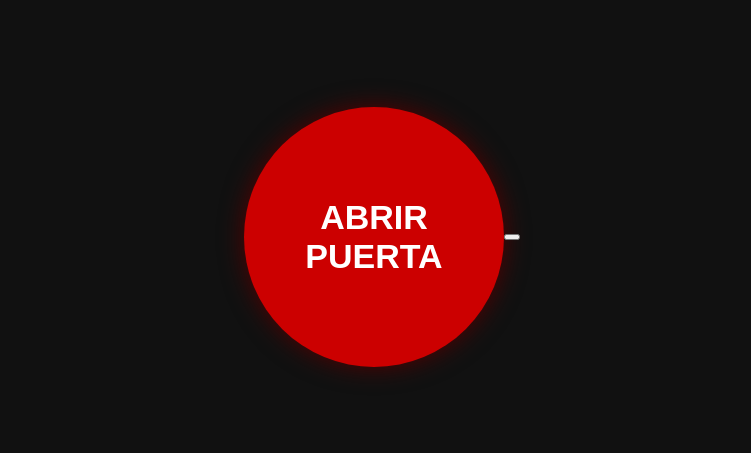
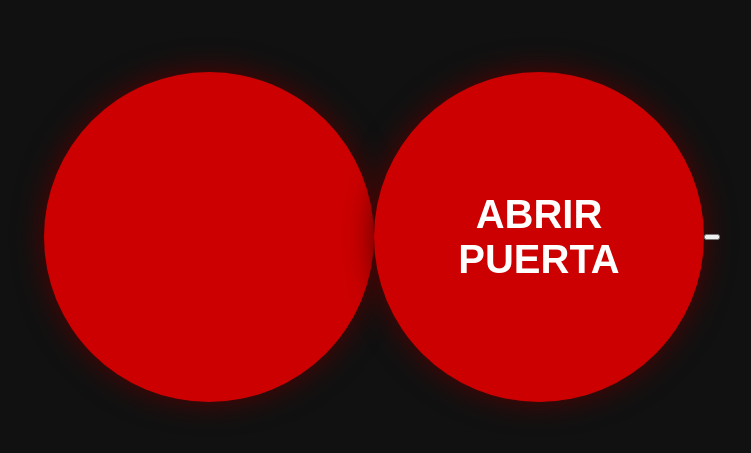
Before and after one commit to fer9dj/Cerradura1, a plain HTML site: page index.html in a window 1280 px wide. Shown: the part 163-616 px from the top of the page, without its empty margins (258-1009 px from the left). Drawn offline with Linux system fonts and the light colour scheme.

Commit message:
Update index.html

```diff
--- a/index.html
+++ b/index.html
@@ -16,25 +16,32 @@
     }
 
     #btnPuerta {
-        width: 260px;
-        height: 260px;
+        width: 330px;
+        height: 330px;
         border-radius: 50%;
         background: #cc0000;
         border: none;
-        font-size: 34px;
+        font-size: 40px;
         font-weight: bold;
         color: white;
         cursor: pointer;
-        box-shadow: 0 0 25px #550000;
-        transition: background 0.2s ease, box-shadow 0.2s ease;
+        box-shadow: 0 0 30px #550000;
+        transition: background 0.2s ease, box-shadow 0.2s ease, transform 0.1s ease;
+    }
+
+    #btnPuerta:active {
+        transform: scale(0.97);
     }
 
     #btnPuerta.activo {
         background: #00a52f;
-        box-shadow: 0 0 25px #003300;
+        box-shadow: 0 0 30px #003300;
     }
 </style>
 </head>
+<body>
+
+<button id="btnPuerta" onclick</head>
 <body>
 
 <button id="btnPuerta" onclick="abrirPuerta()">ABRIR<br>PUERTA</button>
```
